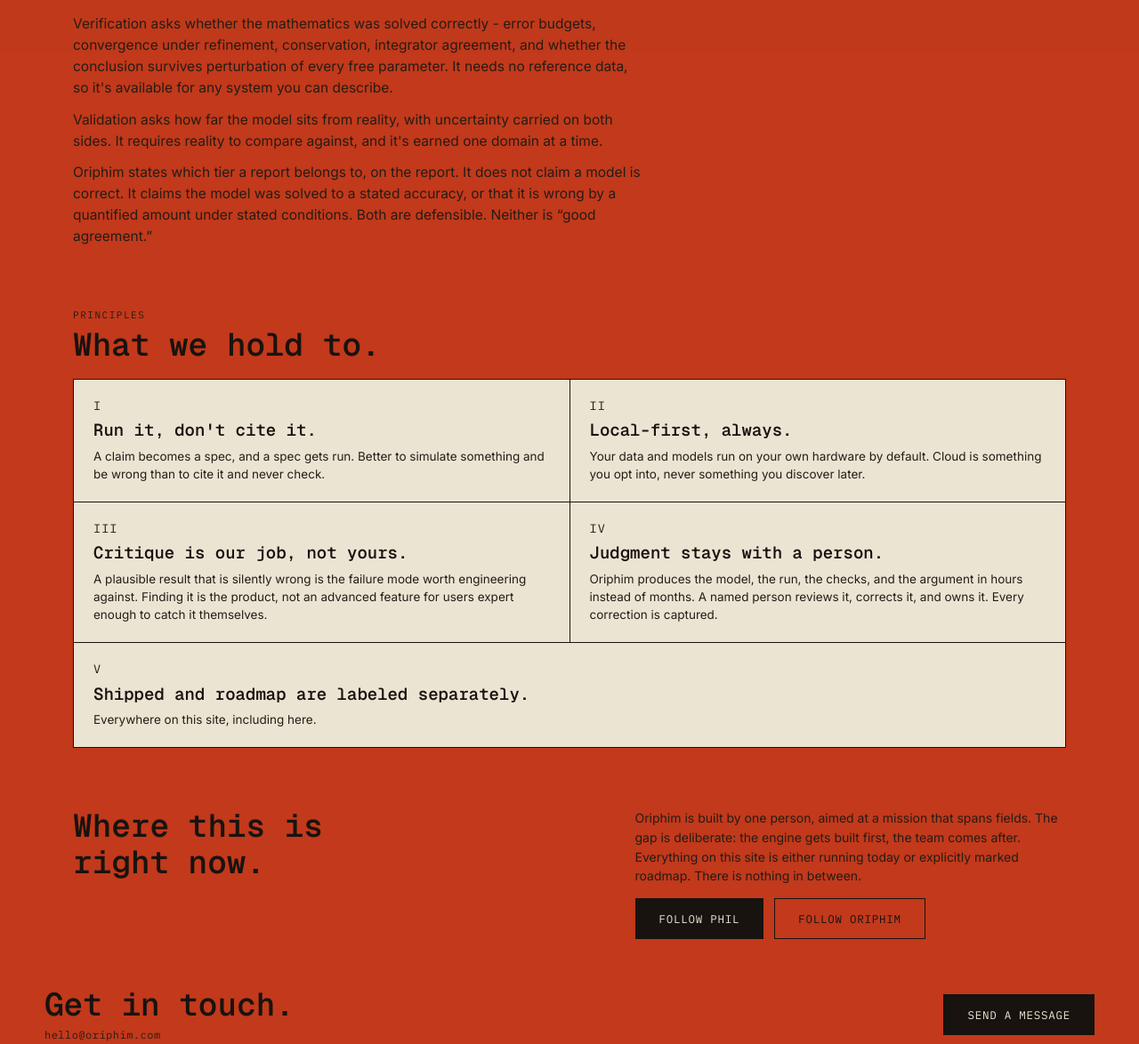
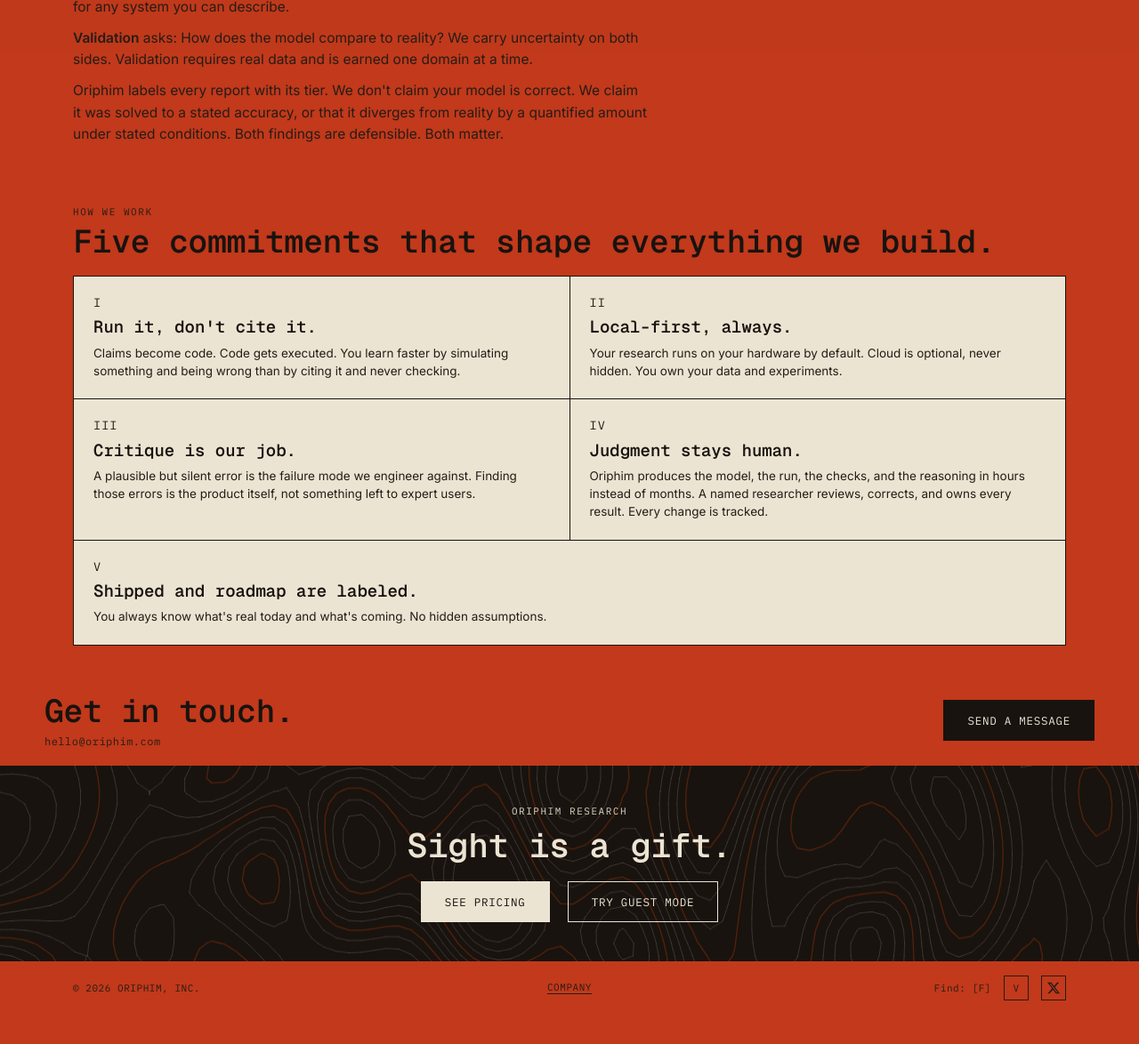
Before and after one commit to v5ph/oriphim.com, a website: page company.html in a window 1280 px wide. Shown: the part 741-1915 px from the top of the page at 89% size. After the commit the page ends 1882 px from the top, so only its background shows below. Drawn offline with nearby package versions, Linux system fonts and the light colour scheme; a web font is replaced by a local one.

Commit message:
Remove fade-in animations across key pages
Replaced `.fade` styles with static visible defaults and removed IntersectionObserver-based fade-in scripts from archive, catalogue, company, download, index, and pricing pages to eliminate scroll-triggered animations. Also refreshed Company page messaging and principles copy, removed the status section, added Phil’s X link in the Company footer, and fixed capitalization in the Pricing hero tagline.

```diff
--- a/company.html
+++ b/company.html
@@ -142,8 +142,8 @@
   .footer-x{display:inline-grid;place-items:center;width:28px;height:28px;color:var(--ink-soft);text-decoration:none;border:1px solid currentColor;}
   .footer-x:hover{color:var(--ink);background:var(--paper);}
   .footer-x svg{display:block;width:14px;height:14px;}
-  .fade{opacity:0;transform:translateY(14px);transition:opacity .6s ease,transform .6s ease;}
-  .fade.in{opacity:1;transform:translateY(0);}
+  .fade{opacity:1;transform:none;transition:none;}
+
   @media (prefers-reduced-motion:reduce){html{scroll-behavior:auto;}.fade{opacity:1;transform:none;transition:none;}.topo-canvas{opacity:.52;}}
   @media (max-width:860px){.principles-grid{grid-template-columns:1fr;}.hero-grid{grid-template-columns:1fr;padding:48px 0;}.mission-grid{grid-template-columns:1fr;padding:48px 0;}.mission-grid .plate-image{order:-1;}h1{max-width:13ch;}}
   @media (max-width:560px){.wrap{padding:0 24px;}.navlinks{display:none;}section{padding:26px 0;}.hero-statement{padding-top:34px;}.contact-actions{width:100%;}.contact-actions .btn{width:100%;text-align:center;}.principle-card{padding:17px 18px;}}
@@ -166,18 +166,17 @@
 <main aria-label="Company">
   <section class="section-flush">
     <div class="wrap hero-statement fade">
-      <h1>A claim is not a result.</h1>
+      <h1>Research Without Barriers</h1>
     </div>
   </section>
 
   <section>
     <div class="wrap">
       <div class="section-head fade">
-        <p class="eyebrow">The problem</p>
+        <p class="eyebrow">Our mission</p>
       </div>
       <div class="prose fade">
-        <p class="mission-body">Most computational work in science and engineering has never been checked. Not because researchers are careless, but because checking it properly costs months that nobody has. So results get published, cited, and built on, and the question of whether the mathematics was actually solved correctly goes unasked.</p>
-        <p class="mission-body">Oriphim asks it. You describe a physical system, or hand over a paper. Oriphim determines what system is being posed, derives the governing equations, builds the model, runs it, and subjects the result to every check reality permits. Then it assembles the argument: why these equations, what regime they hold in, what was assumed, what was neglected, and what the numbers do and do not license you to conclude.</p>
+        <p class="mission-body">Lower the cost of scientific discovery. Starting from a paper or research idea, Oriphim recreates and runs computational experiments conversationally, letting researchers verify findings, explore work they're curious about, and make genuine discoveries. Without expertise barriers, expensive infrastructure, or prohibitive time investment.</p>
       </div>
     </div>
   </section>
@@ -186,12 +185,12 @@
     <div class="wrap">
       <div class="section-head fade">
         <p class="eyebrow">Evidence</p>
-        <h2>Two tiers of evidence, never conflated.</h2>
+        <h2>Verification and Validation: Two tiers we don't conflate.</h2>
       </div>
       <div class="prose fade">
-        <p class="mission-body">Verification asks whether the mathematics was solved correctly - error budgets, convergence under refinement, conservation, integrator agreement, and whether the conclusion survives perturbation of every free parameter. It needs no reference data, so it's available for any system you can describe.</p>
-        <p class="mission-body">Validation asks how far the model sits from reality, with uncertainty carried on both sides. It requires reality to compare against, and it's earned one domain at a time.</p>
-        <p class="mission-body">Oriphim states which tier a report belongs to, on the report. It does not claim a model is correct. It claims the model was solved to a stated accuracy, or that it is wrong by a quantified amount under stated conditions. Both are defensible. Neither is &ldquo;good agreement.&rdquo;</p>
+        <p class="mission-body"><strong>Verification</strong> asks: Is the model mathematically correct? We check convergence under refinement, conservation laws, integrator agreement, and whether conclusions hold across every free parameter. Verification requires no real-world data, so it's available for any system you can describe.</p>
+        <p class="mission-body"><strong>Validation</strong> asks: How does the model compare to reality? We carry uncertainty on both sides. Validation requires real data and is earned one domain at a time.</p>
+        <p class="mission-body">Oriphim labels every report with its tier. We don't claim your model is correct. We claim it was solved to a stated accuracy, or that it diverges from reality by a quantified amount under stated conditions. Both findings are defensible. Both matter.</p>
       </div>
     </div>
   </section>
@@ -199,51 +198,39 @@
   <section>
     <div class="wrap">
       <div class="section-head fade">
-        <p class="eyebrow">Principles</p>
-        <h2>What we hold to.</h2>
+        <p class="eyebrow">How We Work</p>
+        <h2>Five commitments that shape everything we build.</h2>
       </div>
       <div class="principles-grid fade">
         <article class="principle-card">
           <p class="principle-num">I</p>
           <h3>Run it, don't cite it.</h3>
-          <p>A claim becomes a spec, and a spec gets run. Better to simulate something and be wrong than to cite it and never check.</p>
+          <p>Claims become code. Code gets executed. You learn faster by simulating something and being wrong than by citing it and never checking.</p>
         </article>
         <article class="principle-card">
           <p class="principle-num">II</p>
           <h3>Local-first, always.</h3>
-          <p>Your data and models run on your own hardware by default. Cloud is something you opt into, never something you discover later.</p>
+          <p>Your research runs on your hardware by default. Cloud is optional, never hidden. You own your data and experiments.</p>
         </article>
         <article class="principle-card">
           <p class="principle-num">III</p>
-          <h3>Critique is our job, not yours.</h3>
-          <p>A plausible result that is silently wrong is the failure mode worth engineering against. Finding it is the product, not an advanced feature for users expert enough to catch it themselves.</p>
+          <h3>Critique is our job.</h3>
+          <p>A plausible but silent error is the failure mode we engineer against. Finding those errors is the product itself, not something left to expert users.</p>
         </article>
         <article class="principle-card">
           <p class="principle-num">IV</p>
-          <h3>Judgment stays with a person.</h3>
-          <p>Oriphim produces the model, the run, the checks, and the argument in hours instead of months. A named person reviews it, corrects it, and owns it. Every correction is captured.</p>
+          <h3>Judgment stays human.</h3>
+          <p>Oriphim produces the model, the run, the checks, and the reasoning in hours instead of months. A named researcher reviews, corrects, and owns every result. Every change is tracked.</p>
         </article>
         <article class="principle-card principle-card-wide">
           <p class="principle-num">V</p>
-          <h3>Shipped and roadmap are labeled separately.</h3>
-          <p>Everywhere on this site, including here.</p>
+          <h3>Shipped and roadmap are labeled.</h3>
+          <p>You always know what's real today and what's coming. No hidden assumptions.</p>
         </article>
       </div>
     </div>
   </section>
 
-  <section>
-    <div class="wrap status-note fade">
-      <h2>Where this is right now.</h2>
-      <div class="status-copy">
-        <p>Oriphim is built by one person, aimed at a mission that spans fields. The gap is deliberate: the engine gets built first, the team comes after. Everything on this site is either running today or explicitly marked roadmap. There is nothing in between.</p>
-        <div class="social-follow" aria-label="Follow Oriphim on X">
-          <a class="btn" href="https://x.com/_phil_v" target="_blank" rel="noopener noreferrer">Follow Phil</a>
-          <a class="btn-outline" href="https://x.com/Oriphim" target="_blank" rel="noopener noreferrer">Follow Oriphim</a>
-        </div>
-      </div>
-    </div>
-  </section>
 
   <section class="section-flush">
     <div class="wrap contact-row fade">
@@ -271,7 +258,7 @@
 </main>
 
 <footer><div class="wrap"><span>&copy; 2026 ORIPHIM, INC.</span><a class="footer-company" href="/company" aria-current="page">Company</a>
-    <div class="footer-actions"><button class="footer-page-menu" type="button" aria-label="Open page menu" aria-haspopup="dialog" aria-controls="page-menu">Find: [F]</button><a class="footer-x" href="https://x.com/Oriphim" target="_blank" rel="noopener noreferrer" aria-label="Follow Oriphim on X"><svg viewBox="0 0 24 24" aria-hidden="true" focusable="false"><path fill="currentColor" d="M18.901 1.153h3.68l-8.04 9.19L24 22.846h-7.406l-5.8-7.584-6.638 7.584H.474l8.6-9.83L0 1.154h7.594l5.243 6.932L18.901 1.153Zm-1.293 19.492h2.039L6.486 3.24H4.298l13.31 17.405Z"/></svg></a></div></div></footer>
+    <div class="footer-actions"><button class="footer-page-menu" type="button" aria-label="Open page menu" aria-haspopup="dialog" aria-controls="page-menu">Find: [F]</button><a class="footer-x" href="https://x.com/_phil_v" target="_blank" rel="noopener noreferrer" aria-label="Follow Phil on X">V</a><a class="footer-x" href="https://x.com/Oriphim" target="_blank" rel="noopener noreferrer" aria-label="Follow Oriphim on X"><svg viewBox="0 0 24 24" aria-hidden="true" focusable="false"><path fill="currentColor" d="M18.901 1.153h3.68l-8.04 9.19L24 22.846h-7.406l-5.8-7.584-6.638 7.584H.474l8.6-9.83L0 1.154h7.594l5.243 6.932L18.901 1.153Zm-1.293 19.492h2.039L6.486 3.24H4.298l13.31 17.405Z"/></svg></a></div></div></footer>
 <script>
   const topoCanvas = document.querySelector("[data-topo-map]");
   if (topoCanvas) {
@@ -384,20 +371,6 @@
     }
   }
 
-  const fadeItems = document.querySelectorAll(".fade");
-  if ("IntersectionObserver" in window) {
-    const obs = new IntersectionObserver((entries) => {
-      entries.forEach((entry) => {
-        if (entry.isIntersecting) {
-          entry.target.classList.add("in");
-          obs.unobserve(entry.target);
-        }
-      });
-    }, {threshold: 0.12});
-    fadeItems.forEach((item) => obs.observe(item));
-  } else {
-    fadeItems.forEach((item) => item.classList.add("in"));
-  }
 </script>
 <script src="assets/supabase-js.js"></script>
 <script src="assets/oriphim-supabase.js"></script>
```
Also changed, not shown: archive.html (+2 -16 lines), archive/catalogue-01/index.html (+2 -16 lines), download.html (+2 -16 lines), index.html (+3 -6 lines), pricing.html (+3 -16 lines).
